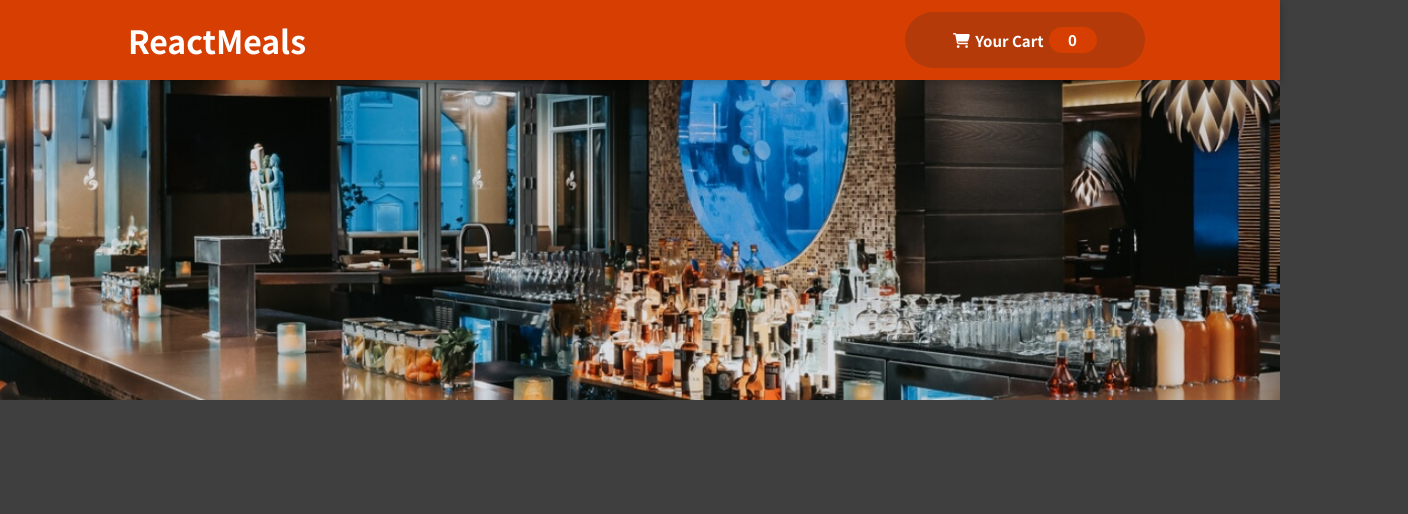
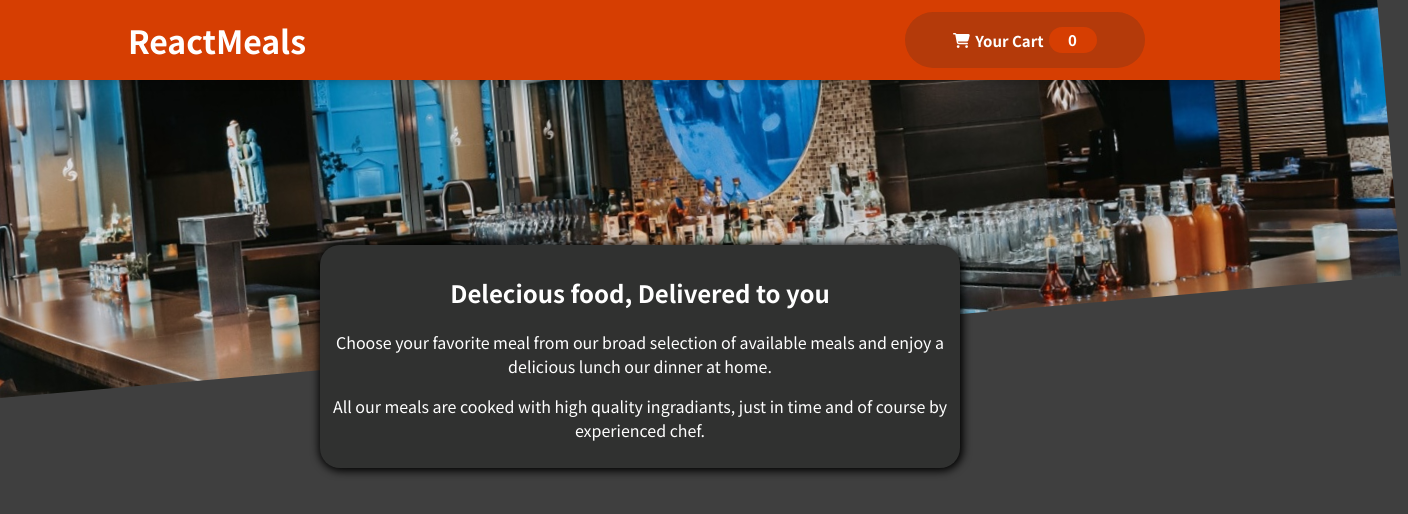
Before and after one commit to saurabh-r1/RestaurantApp, a React (Create React App) app: page / in a window 1280 px wide. Shown: the top 514 px of the page, 1408 px wide, since content can reach past the window. Built offline with nearby package versions, Linux system fonts and the light colour scheme.

Commit message:
restaurant summary

```diff
--- a/src/Components/Header.css
+++ b/src/Components/Header.css
@@ -19,14 +19,14 @@
     width: 100%;
     height: 25rem;
     z-index: 0;
-    overflow: hidden;
+    /* overflow: hidden; */
   }
 
   .main-image img {
     width: 110%;
     height: 100%;
     object-fit: cover;
-    /* transform: rotateZ(-5deg) translateY(-4rem) translateX(-1rem); */
+    transform: rotateZ(-5deg) translateY(-4rem) translateX(-1rem);
   }
 
   .cart{
@@ -55,3 +55,11 @@
     padding: 2px 2px 2px 2px;
     background-color: #d63e02;
   }
+  #cards{
+    margin: 0;
+    height: 100%;
+    width: 100%;
+    background-color: rgb(37, 199, 37);
+    color: white;
+    z-index: 1;
+  }
--- a/src/Components/Header.js
+++ b/src/Components/Header.js
@@ -1,8 +1,9 @@
 import { Fragment } from "react";
 import "./Header.css";
-import HeaderImg from "./HeaderImg.jpg";
+import HeaderImg from "./assets/HeaderImg.jpg";
 import { FontAwesomeIcon } from "@fortawesome/react-fontawesome";
 import { faCartShopping } from "@fortawesome/free-solid-svg-icons";
+import MealsSummary from "./MealsSummary";
 
 const Header = (props) => {
   return (
@@ -20,6 +21,9 @@ const Header = (props) => {
       </header>
       <div className="main-image">
         <img src={HeaderImg} alt="restra_header_img" />
+        <div id="card">
+        <MealsSummary />
+        </div>
       </div>
     </Fragment>
   );
--- /dev/null
+++ b/src/Components/MealsSummary.css
@@ -0,0 +1,34 @@
+.summary-cards{
+    height: 50%;
+    max-width: 45rem;
+    width: 50%;
+    margin-left: 25%;
+    border-radius: 20px;
+    text-align: center;
+    margin-top: -10rem;
+    padding: 10px;
+    background-color: rgb(48, 49, 48);
+    box-shadow: 1px 1px 8px 2px black;
+    color: white;
+    position: relative;
+    /* z-index: 1; */
+  }
+
+  /* .summary {
+    text-align: center;
+    max-width: 45rem;
+    width: 90%;
+    margin: auto;
+    margin-top: -10rem;
+    position: relative;
+    background-color: #383838;
+    color: white;
+    border-radius: 14px;
+    padding: 1rem;
+    box-shadow: 0 1px 18px 10px rgba(0, 0, 0, 0.25);
+  }
+
+  .summary h2 {
+    font-size: 2rem;
+    margin-top: 0;
+  } */
--- /dev/null
+++ b/src/Components/MealsSummary.js
@@ -0,0 +1,22 @@
+import { Fragment } from "react";
+import './MealsSummary.css'
+
+const MealsSummary=props=>{
+    return(
+        <Fragment>
+            <div className="summary-cards">
+                <h2>
+                    Delecious food, Delivered to you
+                </h2>
+                <p>
+                    Choose your favorite meal from our broad selection of available meals and enjoy a delicious lunch our dinner at home.
+                </p>
+                <p>
+                    All our meals are cooked with high quality ingradiants, just in time and of course by experienced chef.
+                </p>
+            </div>
+        </Fragment>
+    )
+};
+
+export default MealsSummary;
```
Also changed, not shown: src/Components/assets/HeaderImg.jpg (renamed from src/Components/HeaderImg.jpg).
